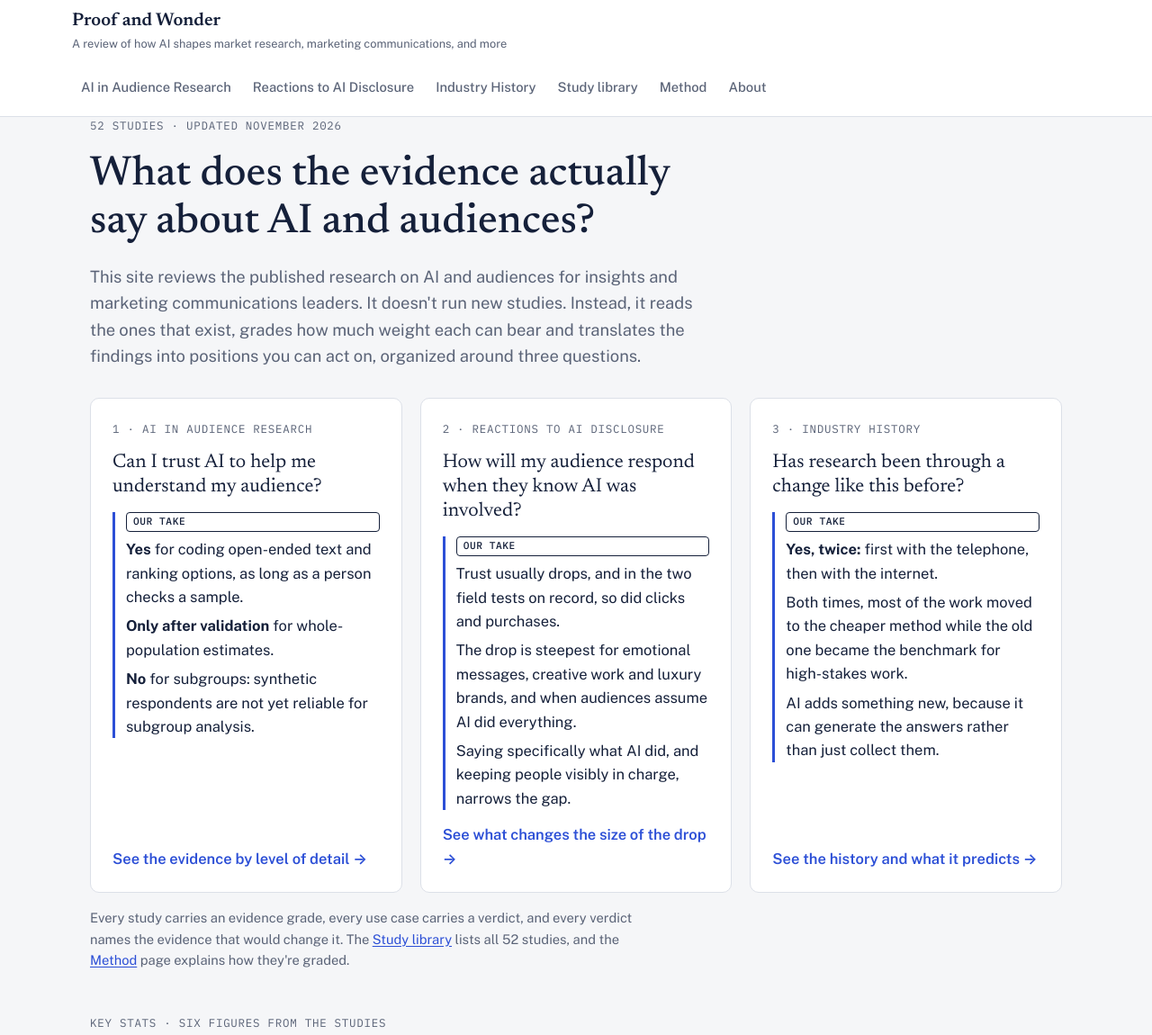
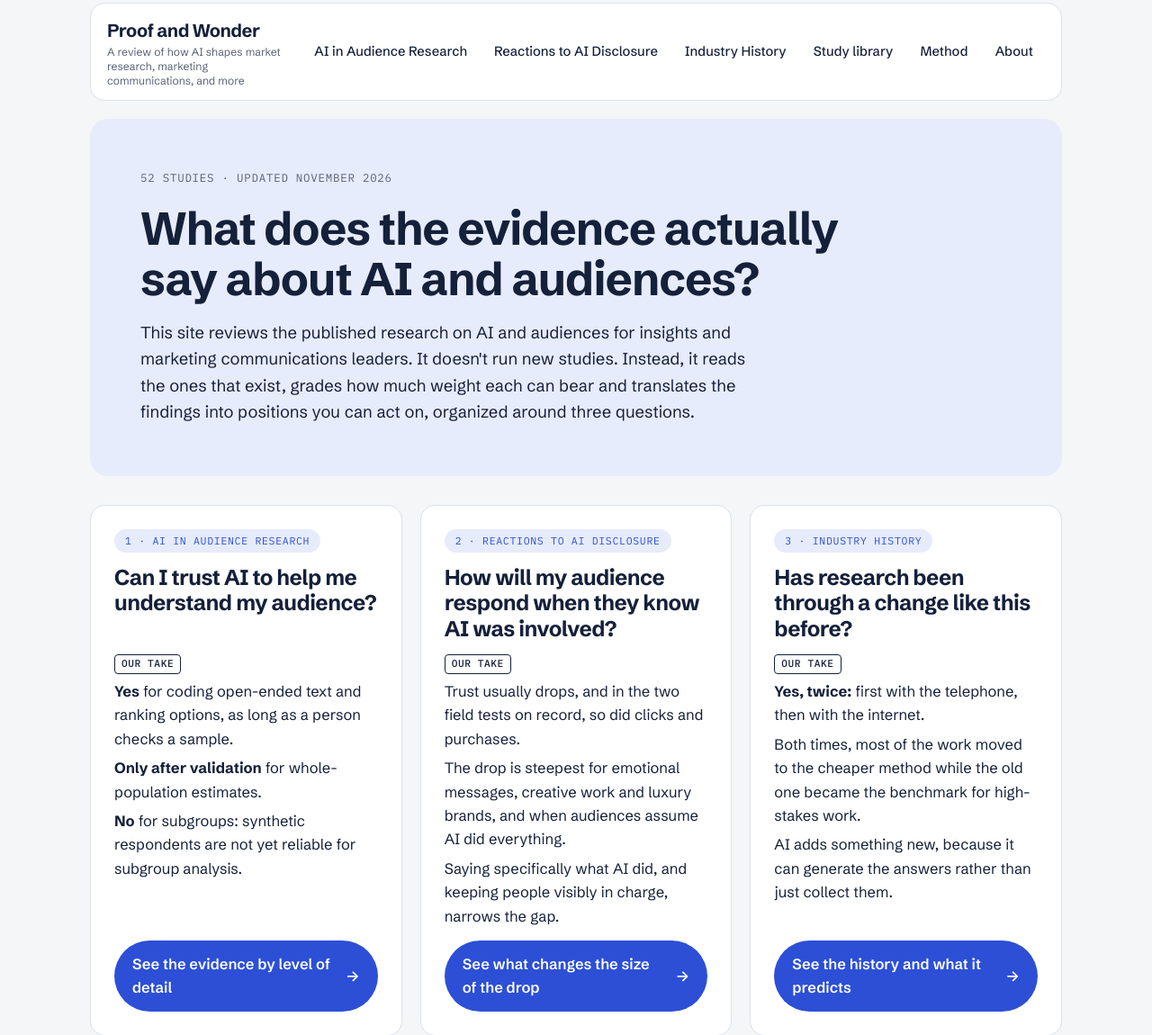
Before and after one commit to ZhaowenW/ai-in-research, a plain HTML site: page index.html in a window 1280 px wide. Shown: the part 11-1161 px from the top of the page at 90% size. Drawn offline with nearby package versions, Linux system fonts and the light colour scheme.

Commit message:
Redesign site with Briefing direction
Switch to Schibsted Grotesk, soft rounded panels and pill navigation.
Make the home page question cards full-card links with solid buttons
and hover states, and flatten the non-clickable stats. Fix header
alignment, spacing under the header, and stretched label chips.

Co-Authored-By: Claude Opus 5.5 <noreply@anthropic.com>

```diff
--- a/index.html
+++ b/index.html
@@ -6,7 +6,7 @@
 <title>Proof and Wonder · How AI shapes market research and marketing communications</title>
 <link rel="preconnect" href="https://fonts.googleapis.com">
 <link rel="preconnect" href="https://fonts.gstatic.com" crossorigin>
-<link href="https://fonts.googleapis.com/css2?family=Newsreader:opsz,wght@6..72,400;6..72,500;6..72,600&family=Public+Sans:wght@400;500;600;700&family=IBM+Plex+Mono:wght@400;500&display=swap" rel="stylesheet">
+<link href="https://fonts.googleapis.com/css2?family=Schibsted+Grotesk:wght@400;500;600;700&family=IBM+Plex+Mono:wght@400;500&display=swap" rel="stylesheet">
 <style>
 /* Layout idea: an evidence review read like a research memo. Narrow reading column, wide evidence tables, one cobalt accent, grades and verdicts carried by semantic chips. */
 :root{
@@ -20,8 +20,8 @@
   --good:#1D7448; --good-soft:#E4F3EA;
   --warn:#9A6400; --warn-soft:#FBF0DA;
   --bad:#A52A1F; --bad-soft:#FBE7E4;
-  --font-display:"Newsreader", Georgia, "Times New Roman", serif;
-  --font-body:"Public Sans", system-ui, -apple-system, "Segoe UI", sans-serif;
+  --font-display:"Schibsted Grotesk", system-ui, -apple-system, "Segoe UI", sans-serif;
+  --font-body:"Schibsted Grotesk", system-ui, -apple-system, "Segoe UI", sans-serif;
   --font-mono:"IBM Plex Mono", ui-monospace, Menlo, monospace;
   color-scheme: light;
 }
@@ -201,6 +201,59 @@ td .flag{display:inline-block;margin-top:4px}
 .gradekey{display:flex;flex-wrap:wrap;gap:10px 22px;align-items:center;margin:0 0 16px;padding:12px 14px;border:1px solid var(--line,#ddd);border-radius:10px;font-size:.88rem}
 .gradekey div{display:flex;gap:8px;align-items:center}
 .gradekey a{margin-left:auto;font-size:.85rem}
+
+/* Design: Briefing direction. Soft panels and pill controls; whole cards are links, stats stay flat. */
+:root{--on-accent:#fff}
+:root[data-theme="dark"]{--on-accent:#0F1424}
+@media (prefers-color-scheme: dark){:root:not([data-theme="light"]){--on-accent:#0F1424}}
+h1,h2{font-weight:700;letter-spacing:-.022em}
+.qcard .q,.brand b,.stat .num{font-weight:700;letter-spacing:-.022em}
+.stack > .tag{align-self:flex-start}
+
+/* Header */
+header.site{background:transparent;border-bottom:0}
+.wrap.bar{background:var(--surface);border:1px solid var(--rule);border-radius:16px;margin:14px auto 0;padding:10px 18px;max-width:1080px}
+nav.main a{border-radius:999px;padding:7px 13px;color:var(--ink)}
+nav.main a:hover{background:var(--accent-soft);color:var(--accent)}
+nav.main a[aria-current="page"]{background:var(--accent);color:var(--on-accent)}
+@media (min-width:1120px){
+  .wrap.bar{flex-wrap:nowrap}
+  .brand{flex:0 1 250px}
+  .brand span{font-size:.76rem;line-height:1.3}
+  nav.main{flex-wrap:nowrap;white-space:nowrap}
+}
+main.wrap{padding-top:20px;padding-bottom:64px}
+
+/* Hero */
+.hero{max-width:none;background:var(--accent-soft);border-radius:20px;padding:clamp(28px,5vw,56px)}
+.hero h1{max-width:18em;font-size:clamp(2.1rem,4.4vw,3.2rem);line-height:1.08}
+.hero p.lede{color:var(--ink)}
+
+/* Rounded surfaces */
+.qcard,.ladder,.callout,.panel,.chain,.tablewrap,.chart,.study,.gradekey{border-radius:16px}
+
+/* Question cards: the whole card is the link */
+.qcard{position:relative;cursor:pointer;padding:26px;border:1.5px solid var(--rule);gap:14px;transition:transform .18s ease,box-shadow .18s ease,border-color .18s ease}
+.qcard > .eyebrow{align-self:flex-start;justify-self:start;background:var(--accent-soft);color:var(--accent);border-radius:999px;padding:4px 12px;font-size:.72rem}
+.qcard > .q{font-size:1.5rem;line-height:1.18}
+.qcard > .verdict{border-left:0;padding-left:0}
+.qcard > .cta{display:flex;justify-content:space-between;align-items:center;gap:12px;margin-top:auto;padding:13px 20px;border-radius:999px;background:var(--accent);color:var(--on-accent)}
+.qcard .cta::after{content:"";position:absolute;inset:0;border-radius:inherit}
+.qcard .cta:focus-visible{outline:none}
+.qcard:has(.cta:focus-visible){outline:3px solid var(--accent);outline-offset:3px}
+.qcard .arw{display:inline-block;transition:transform .18s ease}
+.qcard:hover{border-color:var(--accent);box-shadow:0 0 0 4px var(--accent-soft);transform:translateY(-3px)}
+.qcard:hover .arw{transform:translateX(5px)}
+@media (min-width:961px){
+  .qgrid.q3{grid-template-rows:auto auto 1fr auto;row-gap:0}
+  .qcard{display:grid;grid-row:span 4;grid-template-rows:subgrid;row-gap:14px}
+}
+@media (prefers-reduced-motion: reduce){.qcard,.qcard:hover,.qcard .arw,.qcard:hover .arw{transform:none!important}}
+
+/* Stats are not links, so they carry no card treatment */
+.stats{gap:28px 32px}
+.stat{background:transparent;border:0;border-top:2px solid var(--ink);border-radius:0;padding:14px 0 0}
+[data-view="home"] > p.muted a{font-weight:600}
 </style>
 </head>
 <body>
@@ -241,7 +294,7 @@ td .flag{display:inline-block;margin-top:4px}
         <p><strong>Only after validation</strong> for whole-population estimates.</p>
         <p><strong>No</strong> for subgroups: synthetic respondents are not yet reliable for subgroup analysis.</p>
       </div>
-      <a class="cta" href="#research">See the evidence by level of detail →</a>
+      <a class="cta" href="#research">See the evidence by level of detail <span class="arw" aria-hidden="true">→</span></a>
     </article>
     <article class="qcard">
       <span class="eyebrow">2 · Reactions to AI Disclosure</span>
@@ -252,7 +305,7 @@ td .flag{display:inline-block;margin-top:4px}
         <p>The drop is steepest for emotional messages, creative work and luxury brands, and when audiences assume AI did everything.</p>
         <p>Saying specifically what AI did, and keeping people visibly in charge, narrows the gap.</p>
       </div>
-      <a class="cta" href="#disclosure">See what changes the size of the drop →</a>
+      <a class="cta" href="#disclosure">See what changes the size of the drop <span class="arw" aria-hidden="true">→</span></a>
     </article>
     <article class="qcard">
       <span class="eyebrow">3 · Industry History</span>
@@ -263,7 +316,7 @@ td .flag{display:inline-block;margin-top:4px}
         <p>Both times, most of the work moved to the cheaper method while the old one became the benchmark for high-stakes work.</p>
         <p>AI adds something new, because it can generate the answers rather than just collect them.</p>
       </div>
-      <a class="cta" href="#history">See the history and what it predicts →</a>
+      <a class="cta" href="#history">See the history and what it predicts <span class="arw" aria-hidden="true">→</span></a>
     </article>
   </div>
   <p class="muted read" style="font-size:.92rem;margin-top:16px">Every study carries an evidence grade, every use case carries a verdict, and every verdict names the evidence that would change it. The <a href="#library">Study library</a> lists all <span data-count="all">52</span> studies, and the <a href="#method">Method</a> page explains how they're graded.</p>
```
